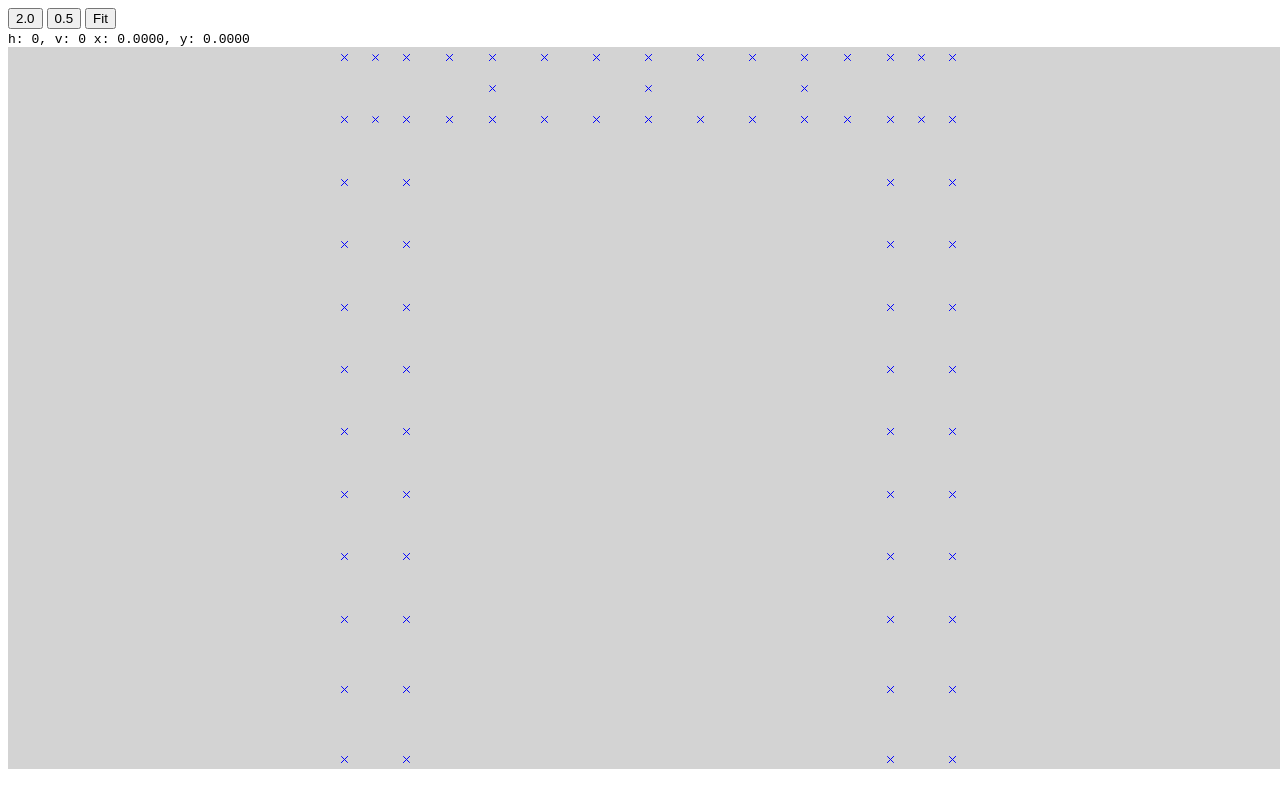
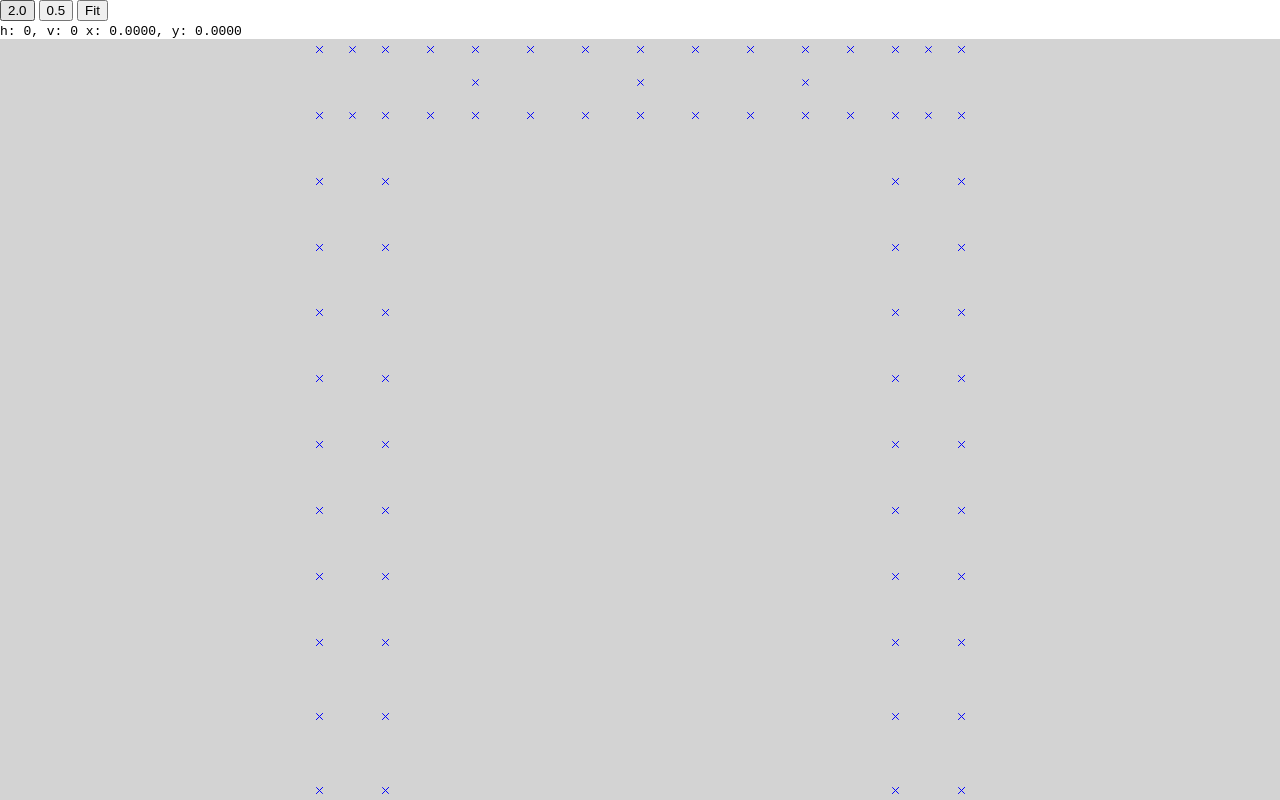
Before and after one commit to kenjirofukuda/gnustep-examples, an Electron app: page gdsfeel-electron/gdsfeel/canvas.html in a window 1280 px wide. Drawn offline with Linux system fonts and the light colour scheme.

Commit message:
fix port white blank

```diff
--- a/gdsfeel-electron/gdsfeel/canvas.css
+++ b/gdsfeel-electron/gdsfeel/canvas.css
@@ -8,11 +8,16 @@ and open the template in the editor.
     Author     : kenjiro
 */
 
-html, body { width:100%; height:95%; }
+html, body {
+  width:100%;
+  height:100%;
+  margin: 0;
+  padding: 0;
+}
 
 #svg-wrapper, #canvas-wrapper {
-  width: 100%;
-  height: 100%;
+  min-width: 80%;
+  min-height: 80%;
 }
 
 #canvas {
--- a/gdsfeel-electron/gdsfeel/canvas.html
+++ b/gdsfeel-electron/gdsfeel/canvas.html
@@ -19,6 +19,7 @@
   </head>
 
   <body onload="loadIt()">
+    <div id="topbar">
       <div>
         <input type="button" value="2.0" onclick="gStructureView.zoomDouble()" >
         <input type="button" value="0.5" onclick="gStructureView.zoomHalf()" >
@@ -32,6 +33,7 @@
           x: <span id="worldX">0.0000</span>, y: <span id="worldY">0.0000</span>
         </code>
       </div>
+    </div>
 
     <div id="canvas-wrapper">
       <canvas id="canvas" style="display: block">
--- a/gdsfeel-electron/gdsfeel/canvas.js
+++ b/gdsfeel-electron/gdsfeel/canvas.js
@@ -10,7 +10,7 @@
 var gStructure = null;
 var gStructureView = null;
 var gQueue = null;
-var gWaitMSecs = 300;
+var gWaitMSecs = 10;
 
 function loadIt() {
   $("#canvas-wrapper").css("display", "block");
@@ -47,7 +47,9 @@ function loadIt() {
 }
 
 function adjustPortSize() {
+  var topbarHeight = $("#topbar").height();
   var w = $("#canvas-wrapper").width();
+  $("#canvas-wrapper").css("height", $("html").height() - topbarHeight);
   var h = $("#canvas-wrapper").height();
   $("#canvas").attr("width", w);
   $("#canvas").attr("height", h);
```
Lines whose indentation alone changed are shown as unchanged.
